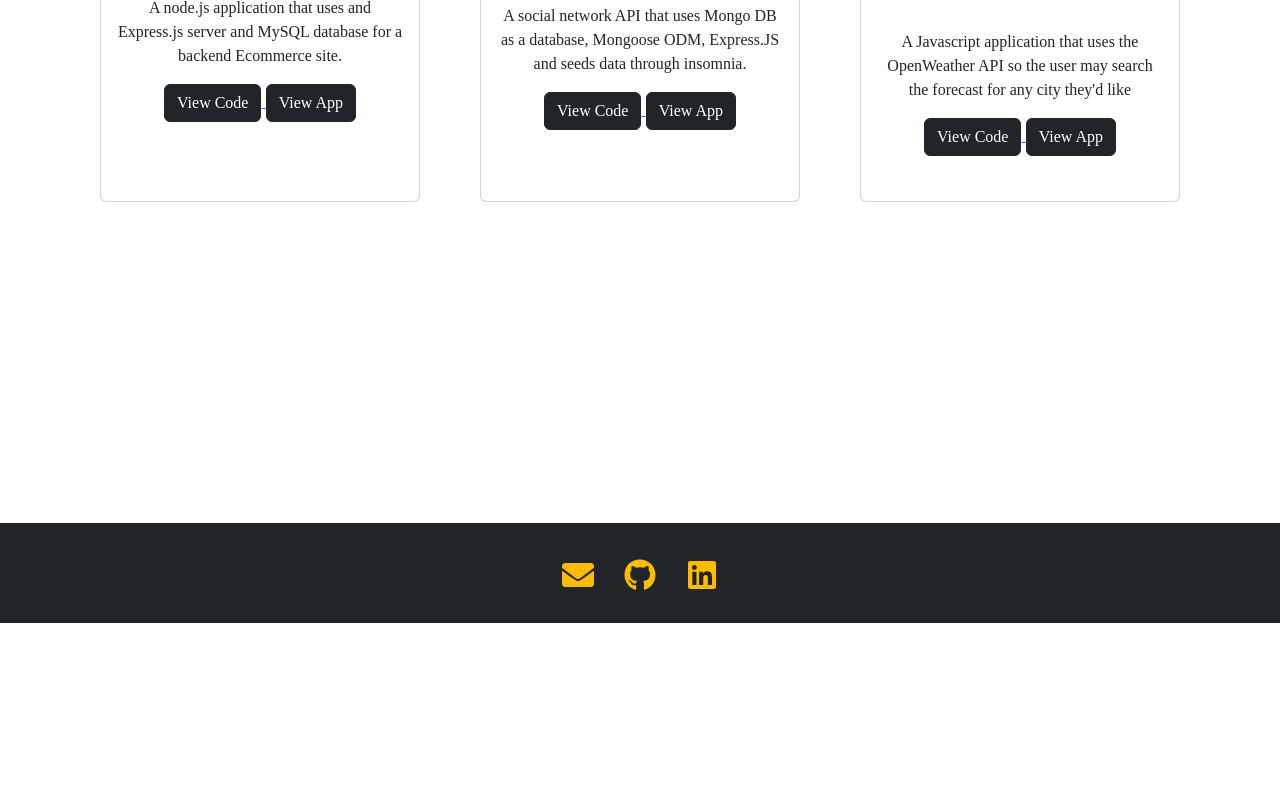
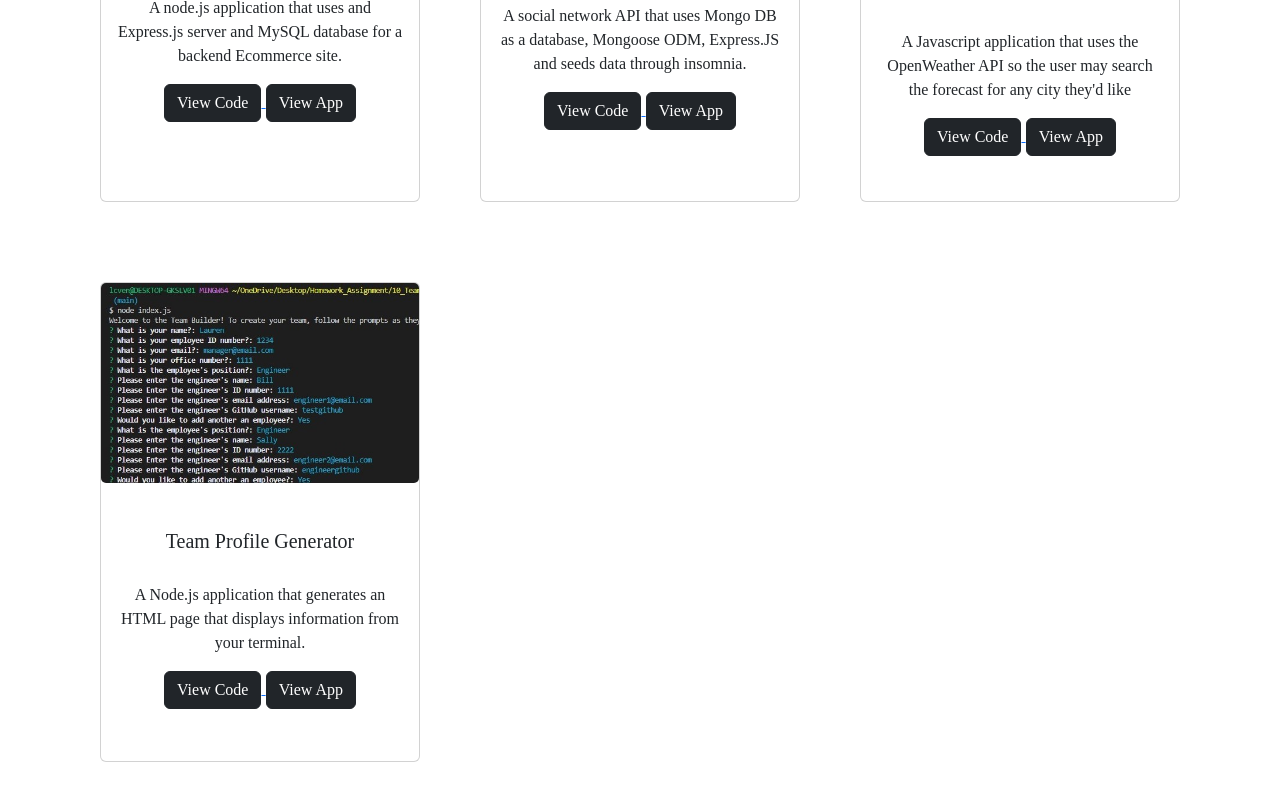
Before and after one commit to Laurencvengros/20_React-Portfolio, a React (Create React App) app: page /projects in a window 1280 px wide. Shown: the part 1129-1929 px from the top of the page. Before the commit the page ends 1752 px from the top, so only its background shows below. Built offline with nearby package versions, Linux system fonts and the light colour scheme; what webfontloader would draw is missing.

Commit message:
updating

```diff
--- a/src/components/Projects.js
+++ b/src/components/Projects.js
@@ -72,7 +72,14 @@ const data = [
     deploy: "https://laurencvengros.github.io/Weather_Dashboard/",
     pic: weatherDashboard
   },
-
+  {
+    id: 7,
+    name: "Team Profile Generator",
+    description: "A Node.js application that generates an HTML page that displays information from your terminal.",
+    view: "https://github.com/Laurencvengros/Team_Profile_Generator",
+    deploy: "https://github.com/Laurencvengros/Team_Profile_Generator",
+    pic: teamApp
+  }
 
 
 
```
